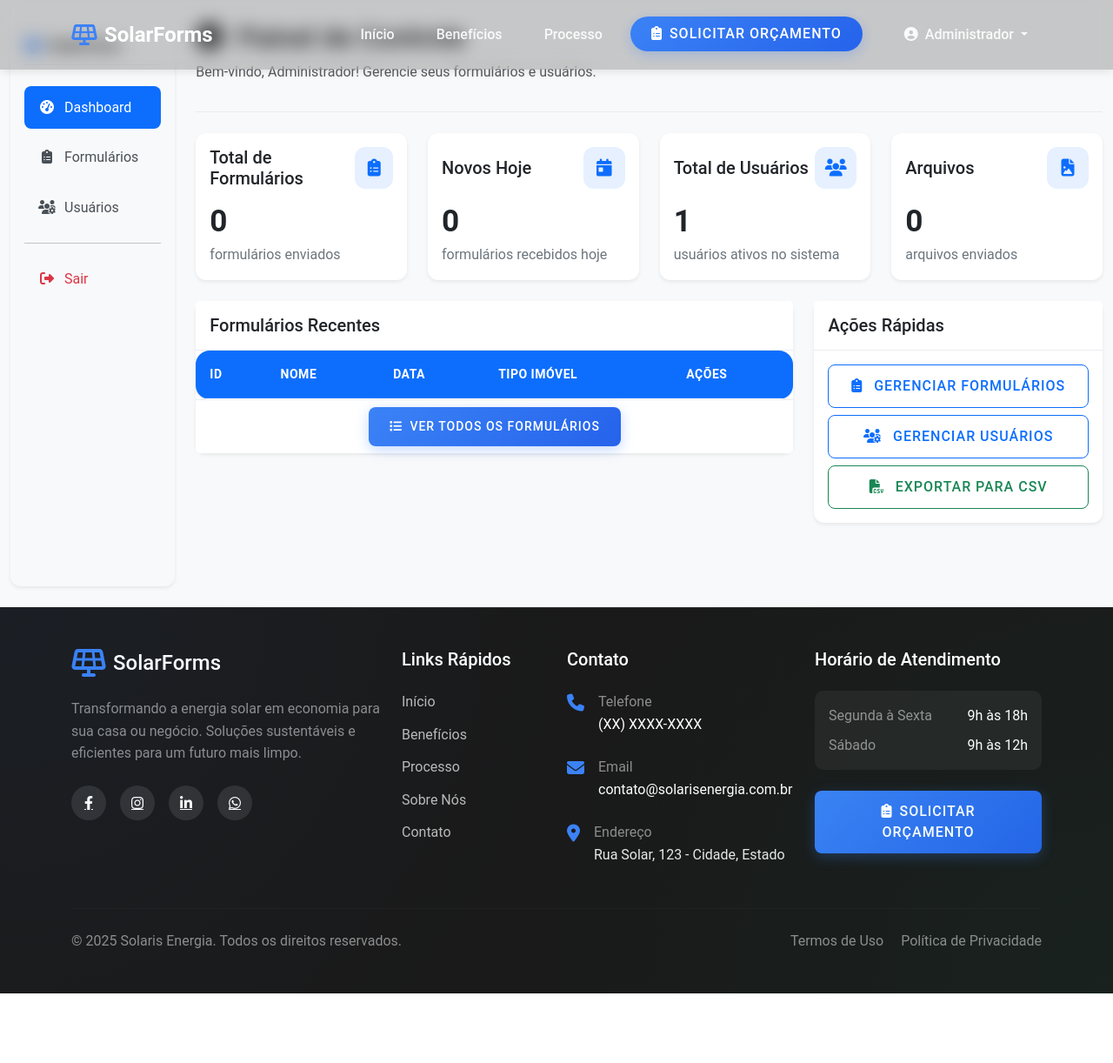
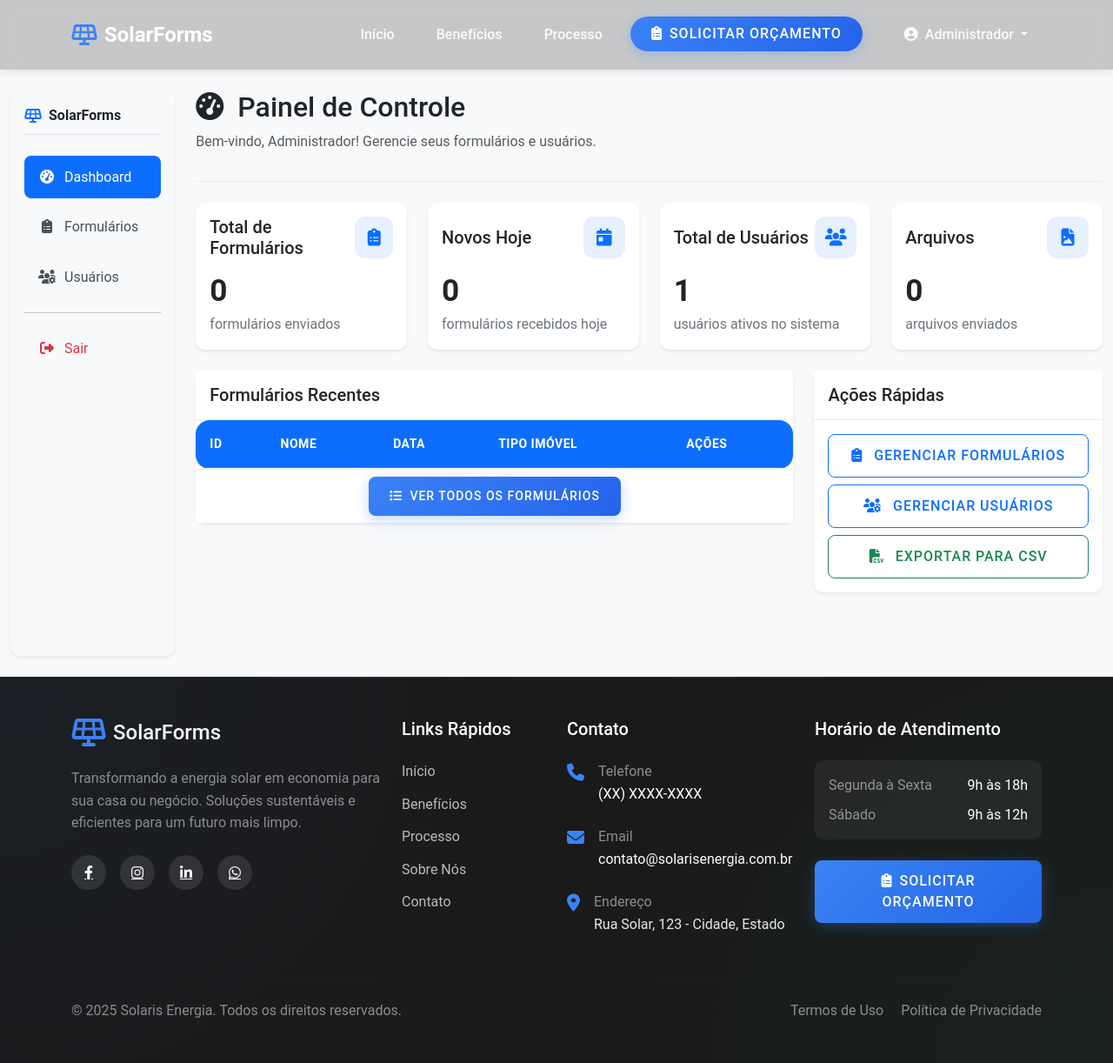
Before and after one commit to ermeson119/Projeto_solar, a Flask app: page /admin in a window 1280 px wide. Shown: the whole page at 87% size. Before the commit the page ends 1142 px from the top, so only its background shows below. Run offline with Flask 3, Linux system fonts and the light colour scheme; a user stored in the database is signed in; data comes from the database, SQL or seed files in the repository; data that the repository does not hold is empty.

Commit message:
fix: ajuste na margin-top do sistema

```diff
--- a/app/templates/base.html
+++ b/app/templates/base.html
@@ -442,6 +442,11 @@
                 gap: 0.25rem;
             }
         }
+
+        main {
+            padding-top: 80px;
+        }
+
     </style>
 
     <script>
```
